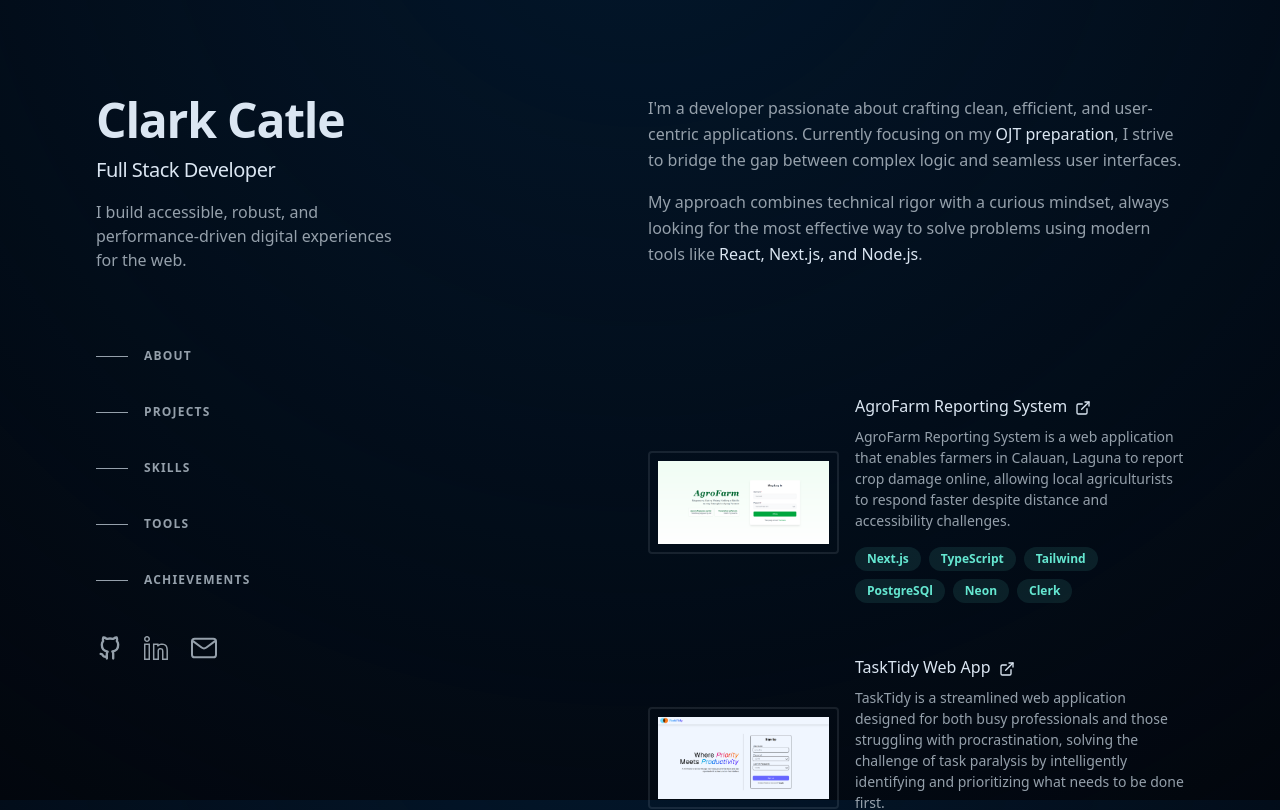
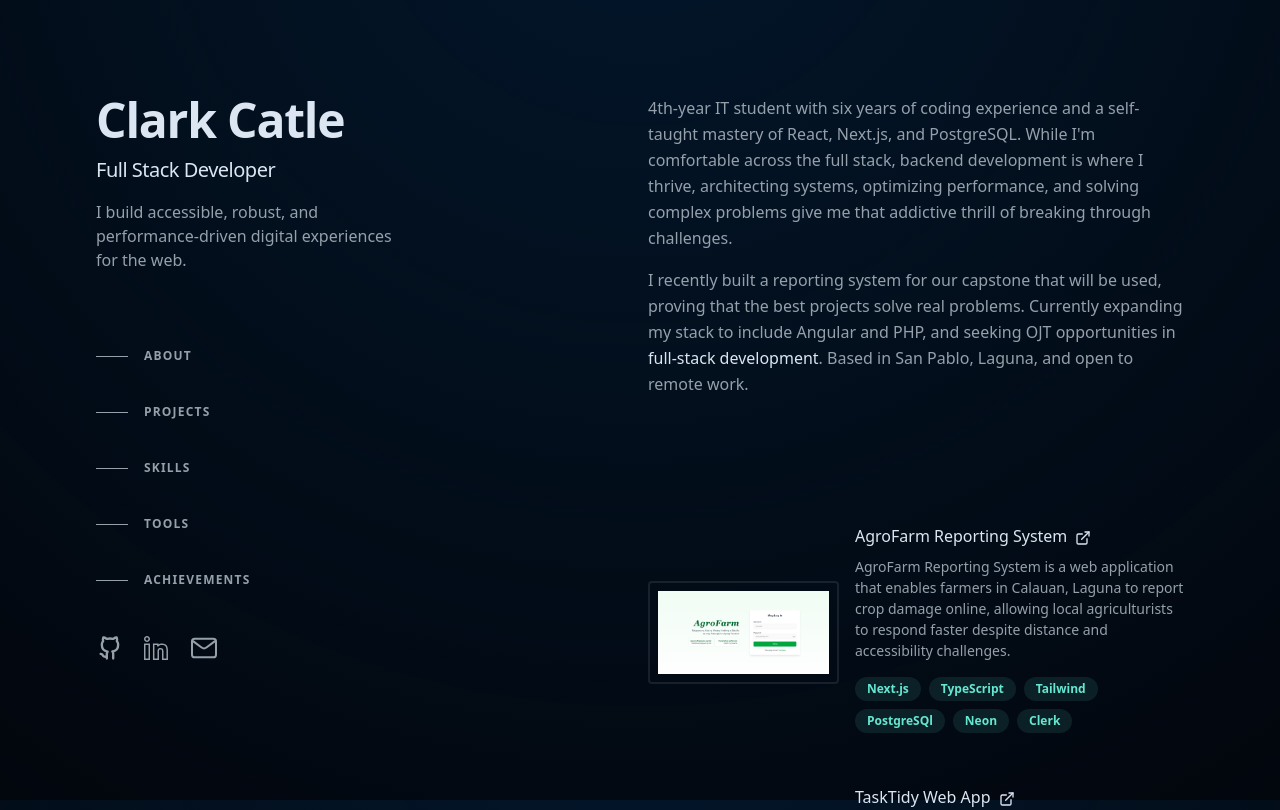
Before and after one commit to secretnacode/clark-catle-portfolio, a Next.js app: page / in a window 1280 px wide. Shown: the top 810 px of the page. Built offline with nearby package versions, Linux system fonts and the light colour scheme.

Commit message:
added all the external link

```diff
--- a/app/globals.css
+++ b/app/globals.css
@@ -108,7 +108,7 @@
 
 @layer base {
   body {
-    @apply bg-background text-foreground selection:bg-primary/30 selection:text-primary;
+    @apply bg-background text-foreground;
     background-image: radial-gradient(
       circle at 50% -20%,
       oklch(0.2 0.05 250),
@@ -116,7 +116,14 @@
     );
     background-attachment: fixed;
   }
-  .active-nav {
-    @apply w-16! bg-foreground!;
-  }
 }
+
+::-webkit-scrollbar {
+  width: 8px;
+}
+::-webkit-scrollbar-track {
+  @apply bg-background;
+}
+::-webkit-scrollbar-thumb {
+  @apply bg-muted rounded-full hover:bg-muted-foreground transition-colors;
+}
--- a/component/about-section.tsx
+++ b/component/about-section.tsx
@@ -11,21 +11,23 @@ export const AboutSection: FC = () => {
 
       <div className="space-y-4 text-muted-foreground leading-relaxed">
         <p>
-          I&apos;m a developer passionate about crafting clean, efficient, and
-          user-centric applications. Currently focusing on my{" "}
-          <span className="text-foreground font-medium">OJT preparation</span>,
-          I strive to bridge the gap between complex logic and seamless user
-          interfaces.
+          4th-year IT student with six years of coding experience and a
+          self-taught mastery of React, Next.js, and PostgreSQL. While I&apos;m
+          comfortable across the full stack, backend development is where I
+          thrive, architecting systems, optimizing performance, and solving
+          complex problems give me that addictive thrill of breaking through
+          challenges.
         </p>
 
         <p>
-          My approach combines technical rigor with a curious mindset, always
-          looking for the most effective way to solve problems using modern
-          tools like{" "}
+          I recently built a reporting system for our capstone that will be
+          used, proving that the best projects solve real problems. Currently
+          expanding my stack to include Angular and PHP, and seeking OJT
+          opportunities in{" "}
           <span className="text-foreground font-medium">
-            React, Next.js, and Node.js
+            full-stack development
           </span>
-          .
+          . Based in San Pablo, Laguna, and open to remote work.
         </p>
       </div>
     </section>
--- a/component/personal-project.tsx
+++ b/component/personal-project.tsx
@@ -1,6 +1,7 @@
 import { personalProjectsVariableProjectType } from "@/type";
 import { ExternalLink } from "lucide-react";
 import Image from "next/image";
+import Link from "next/link";
 import { FC } from "react";
 
 export const PersonalProjects: FC = () => {
@@ -18,6 +19,7 @@ export const PersonalProjects: FC = () => {
         "Clerk",
       ],
       image: "/Screenshot 2026-01-03 192600.png",
+      link: "https://github.com/secretnacode/updatedCapstone",
     },
     {
       title: "TaskTidy Web App",
@@ -25,37 +27,11 @@ export const PersonalProjects: FC = () => {
         "TaskTidy is a streamlined web application designed for both busy professionals and those struggling with procrastination, solving the challenge of task paralysis by intelligently identifying and prioritizing what needs to be done first.",
       tags: ["Next.js", "Tailwind", "PostgreSQL", "Neon"],
       image: "/Screenshot 2026-01-03 192650.png",
+      link: "https://github.com/secretnacode/tidyTask",
     },
   ];
 
   return (
-    // <div className="mx-24">
-    //   <h1 className="section-title">Personal Project</h1>
-
-    //   <div>
-    //     <ProjectCard
-    //       imageSrc={"/Screenshot 2026-01-03 192600.png"}
-    //       imageAlt={"AgroFarm landing page"}
-    //       title={"Reporting System"}
-    //       description={
-    //         "AgroFarm Reporting System is a web application that enables farmers in Calauan, Laguna to report crop damage online, allowing local agriculturists to respond faster despite distance and accessibility challenges."
-    //       }
-    //       buttonRedirection={"View Project 1"}
-    //     />
-
-    //     <ProjectCard
-    //       imageSrc={"/Screenshot 2026-01-03 192650.png"}
-    //       imageAlt={"TaskTidy landing page"}
-    //       title={"Todo List Web App"}
-    //       description={
-    //         "TaskTidy is a streamlined web application designed for both busy professionals and those struggling with procrastination, solving the challenge of task paralysis by intelligently identifying and prioritizing what needs to be done first."
-    //       }
-    //       buttonRedirection={"View Project 2"}
-    //       isReverse={true}
-    //     />
-    //   </div>
-    // </div>
-
     <section id="projects">
       <div className="sticky top-0 z-20 -mx-6 mb-4 w-screen bg-background/75 px-6 py-5 backdrop-blur lg:sr-only lg:relative lg:top-auto lg:mx-auto lg:w-full lg:px-0 lg:py-0 lg:opacity-0">
         <h2 className="text-sm font-bold uppercase tracking-widest text-foreground lg:sr-only">
@@ -65,11 +41,12 @@ export const PersonalProjects: FC = () => {
 
       <div className="space-y-12">
         {projects.map((project, i) => (
-          <div
+          <Link
+            href={project.link}
             key={i}
             className="group relative grid gap-4 pb-1 transition-all sm:grid-cols-8 sm:gap-8 md:gap-4 lg:hover:opacity-100! lg:group-hover/list:opacity-50"
           >
-            <div className="absolute -inset-x-4 -inset-y-4 z-0 hidden rounded-md transition motion-reduce:transition-none lg:-inset-x-6 lg:block lg:group-hover:bg-slate-800/50 lg:group-hover:shadow-[inset_0_1px_0_0_rgba(148,163,184,0.1)] lg:group-hover:drop-shadow-lg"></div>
+            <div className="absolute -inset-x-4 -inset-y-4 z-0 hidden rounded-md transition motion-reduce:transition-none lg:-inset-x-6 lg:block lg:group-hover:bg-slate-800/50 lg:group-hover:shadow-[inset_0_1px_0_0_rgba(148,163,184,0.1)] lg:group-hover:drop-shadow-lg" />
 
             <div className="z-10 grid place-items-center sm:col-span-3">
               <Image
@@ -83,7 +60,7 @@ export const PersonalProjects: FC = () => {
 
             <div className="z-10 sm:col-span-5">
               <h3 className="font-medium leading-tight text-foreground group-hover:text-primary transition-colors inline-flex items-baseline">
-                <span className="absolute -inset-x-4 -inset-y-4 hidden rounded md:-inset-x-6 md:-inset-y-6 lg:block"></span>
+                <span className="absolute -inset-x-4 -inset-y-4 hidden rounded md:-inset-x-6 md:-inset-y-6 lg:block" />
 
                 <span>
                   {project.title}{" "}
@@ -105,57 +82,9 @@ export const PersonalProjects: FC = () => {
                 ))}
               </ul>
             </div>
-          </div>
+          </Link>
         ))}
       </div>
     </section>
   );
 };
-
-// const ProjectCard: FC<projectCardPropType> = ({
-//   imageSrc,
-//   imageAlt,
-//   title,
-//   description,
-//   buttonRedirection,
-//   isReverse = false,
-// }) => {
-//   const reverse = isReverse
-//     ? {
-//         dir: "rtl",
-//       }
-//     : {};
-
-//   console.log(buttonRedirection);
-//   return (
-//     <div className={`grid grid-cols-5 gap-8 my-54`} {...reverse}>
-//       <div className="h-fit flex justify-center items-center col-span-3 min-h-0 overflow-hidden rounded-xl">
-//         <div className="relative w-full h-full z-0">
-//           <Image
-//             alt={imageAlt}
-//             src={imageSrc}
-//             width={999999} // max width
-//             height={500}
-//             className="object-contain"
-//           />
-//         </div>
-//       </div>
-
-//       <div
-//         className={`flex justify-center flex-col ${
-//           isReverse ? "text-right" : ""
-//         } col-span-2`}
-//       >
-//         <h1 className="text-xl font-bold mb-8">{title}</h1>
-
-//         <div>
-//           <p className="text-text-muted mb-4">{description}</p>
-
-//           <button className="px-4 py-1.5 rounded-lg button-primary flex justift-center items-center gap-4 hover:scale-105 transition-all duration-200">
-//             See More
-//           </button>
-//         </div>
-//       </div>
-//     </div>
-//   );
-// };
--- a/component/proof-section .tsx
+++ b/component/proof-section .tsx
@@ -26,8 +26,9 @@ export const ProofSection: FC = () => {
               </p>
 
               <Link
-                href="#"
+                href="https://drive.google.com/drive/folders/1ev8ahhVeLynqMOMvTgiAN6mRSxHFNQ2U?usp=sharing"
                 className="mt-4 inline-flex items-center text-sm font-medium text-primary hover:underline"
+                target="_blank"
               >
                 View Gallery <ExternalLink className="ml-1 h-3 w-3" />
               </Link>
--- a/type/index.ts
+++ b/type/index.ts
@@ -12,4 +12,5 @@ export type personalProjectsVariableProjectType = {
   description: string;
   tags: string[];
   image: string;
+  link: string;
 }[];
```
